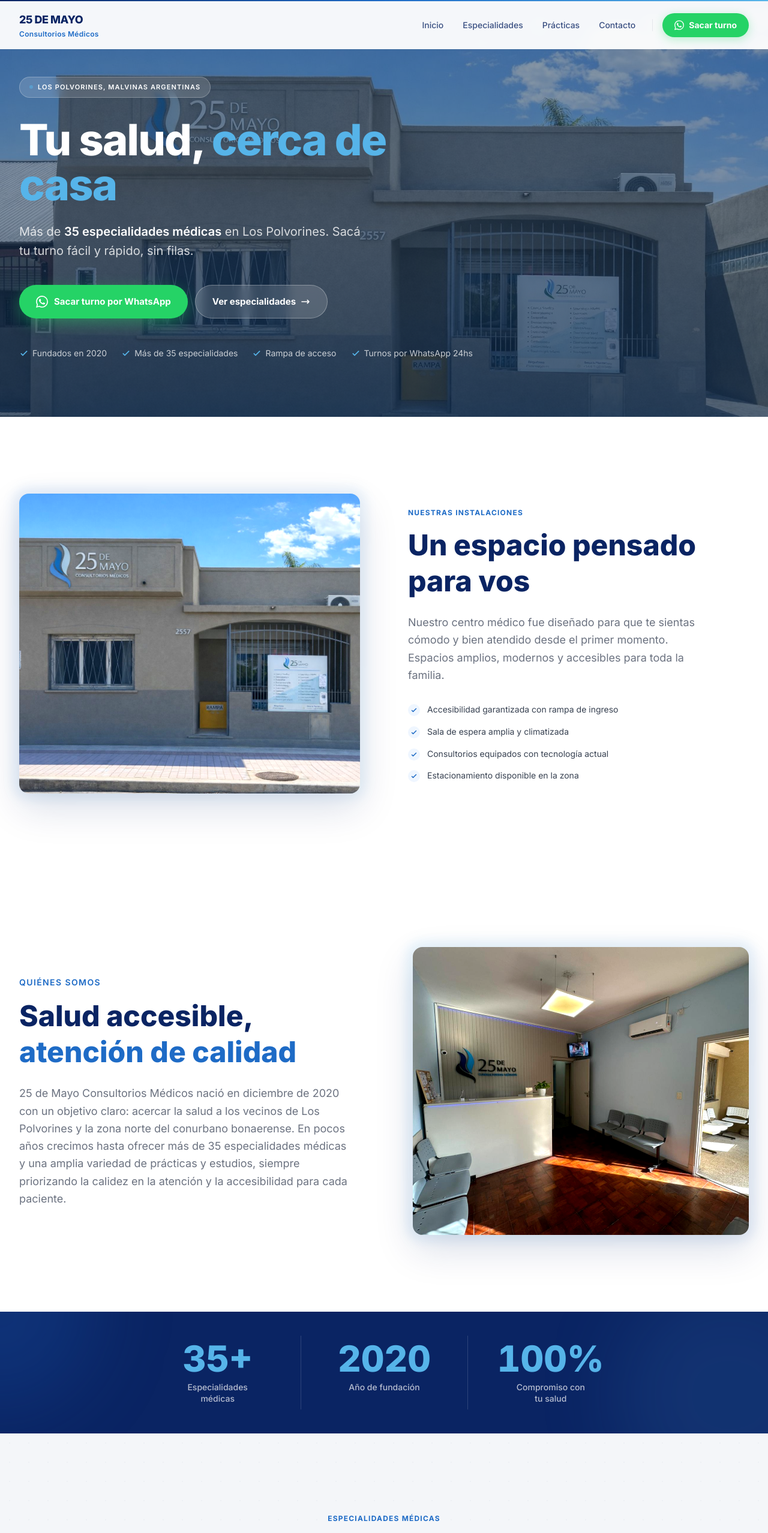
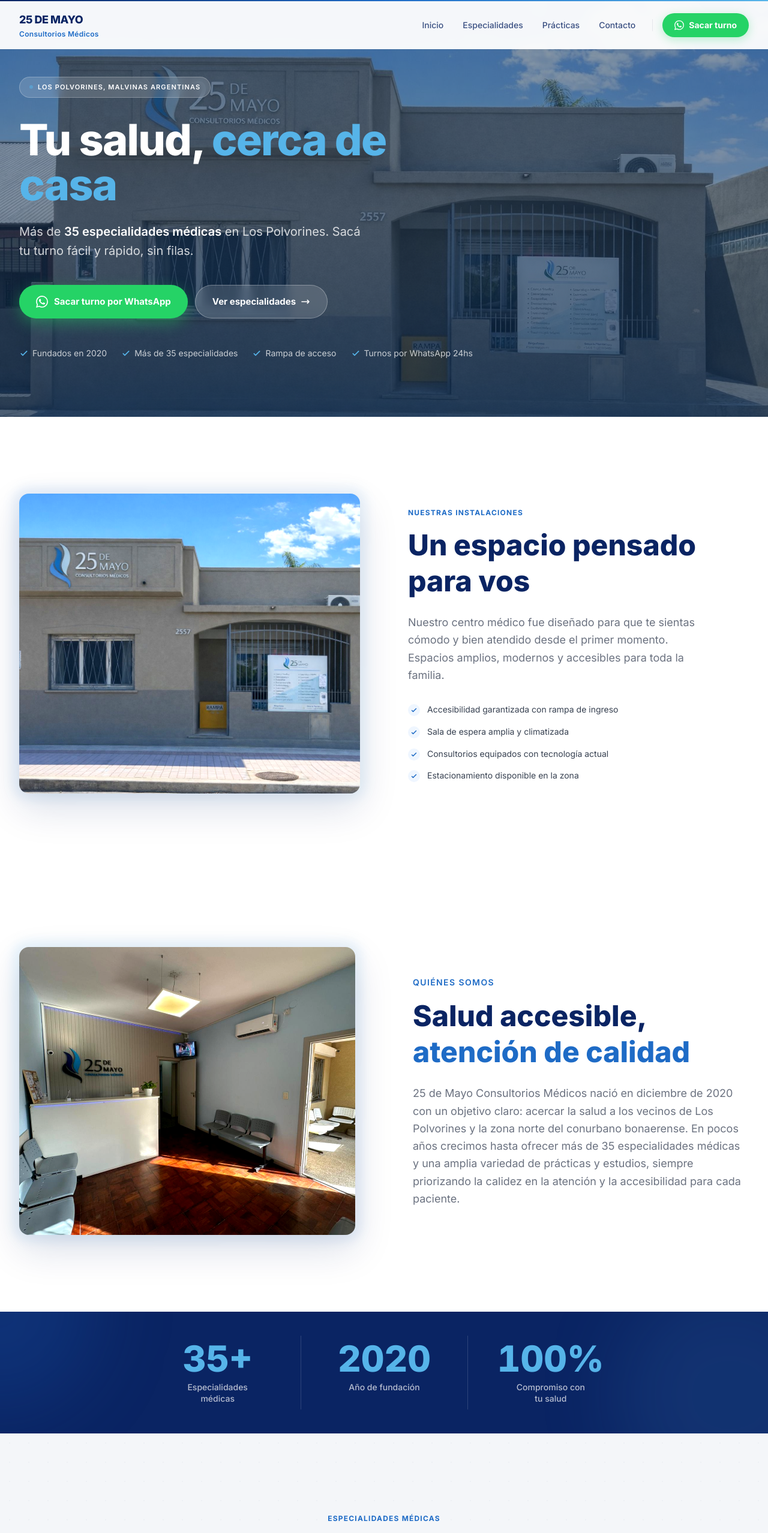
Before and after one commit to mauricioillobre-droid/25-de-mayo, a Next.js app: page / in a window 1280 px wide. Shown: the top 2556 px of the page at 60% size. Built offline with nearby package versions, Linux system fonts and the light colour scheme.

Commit message:
upgrade visual - hero

```diff
--- a/components/home/Hero.tsx
+++ b/components/home/Hero.tsx
@@ -35,7 +35,8 @@
         src="/images/exterior.jpeg"
         alt="Exterior del centro médico 25 de Mayo"
         fill
-        className="object-cover object-top"
+        className="object-cover"
+        style={{ objectPosition: 'center 20%' }}
         priority
       />
 
--- a/components/home/SobreNosotros.tsx
+++ b/components/home/SobreNosotros.tsx
@@ -48,7 +48,27 @@
         <div className="max-w-7xl mx-auto px-4 sm:px-6 lg:px-8">
           <div className="grid grid-cols-1 lg:grid-cols-2 gap-14 lg:gap-24 items-center">
 
-            <div>
+            {/* Image — left on desktop */}
+            <motion.div
+              initial={shouldReduce ? {} : { opacity: 0, x: -48, scale: 0.97 }}
+              animate={isInView ? { opacity: 1, x: 0, scale: 1 } : {}}
+              transition={{ ...spring, delay: 0.12 }}
+              className="relative order-2 lg:order-1"
+            >
+              <div className="absolute -inset-3 bg-gradient-to-br from-[#56B4E9]/12 to-[#1E6BC6]/8 rounded-[28px] blur-sm" />
+              <div className="relative h-72 sm:h-[400px] lg:h-[480px] rounded-2xl overflow-hidden shadow-[0_24px_64px_rgba(10,36,99,0.15)]">
+                <ImageWithFallback
+                  src="/images/recepcion.jpeg"
+                  alt="Interior de 25 de Mayo Consultorios Médicos"
+                  fill
+                  className="object-cover object-center-bottom"
+                  style={{ filter: 'brightness(1.05) contrast(1.08) saturate(1.1)', objectPosition: 'center bottom' }}
+                />
+              </div>
+            </motion.div>
+
+            {/* Text — right on desktop */}
+            <div className="order-1 lg:order-2">
               <motion.div
                 initial={shouldReduce ? {} : { opacity: 0, y: 24 }}
                 animate={isInView ? { opacity: 1, y: 0 } : {}}
@@ -77,25 +97,6 @@
                 cada paciente.
               </motion.p>
             </div>
-
-            {/* Image */}
-            <motion.div
-              initial={shouldReduce ? {} : { opacity: 0, x: 48, scale: 0.97 }}
-              animate={isInView ? { opacity: 1, x: 0, scale: 1 } : {}}
-              transition={{ ...spring, delay: 0.12 }}
-              className="relative"
-            >
-              <div className="absolute -inset-3 bg-gradient-to-br from-[#56B4E9]/12 to-[#1E6BC6]/8 rounded-[28px] blur-sm" />
-              <div className="relative h-72 sm:h-[400px] lg:h-[480px] rounded-2xl overflow-hidden shadow-[0_24px_64px_rgba(10,36,99,0.15)]">
-                <ImageWithFallback
-                  src="/images/recepcion.jpeg"
-                  alt="Interior de 25 de Mayo Consultorios Médicos"
-                  fill
-                  className="object-cover object-center-bottom"
-                  style={{ filter: 'brightness(1.05) contrast(1.08) saturate(1.1)', objectPosition: 'center bottom' }}
-                />
-              </div>
-            </motion.div>
           </div>
         </div>
       </section>
```
